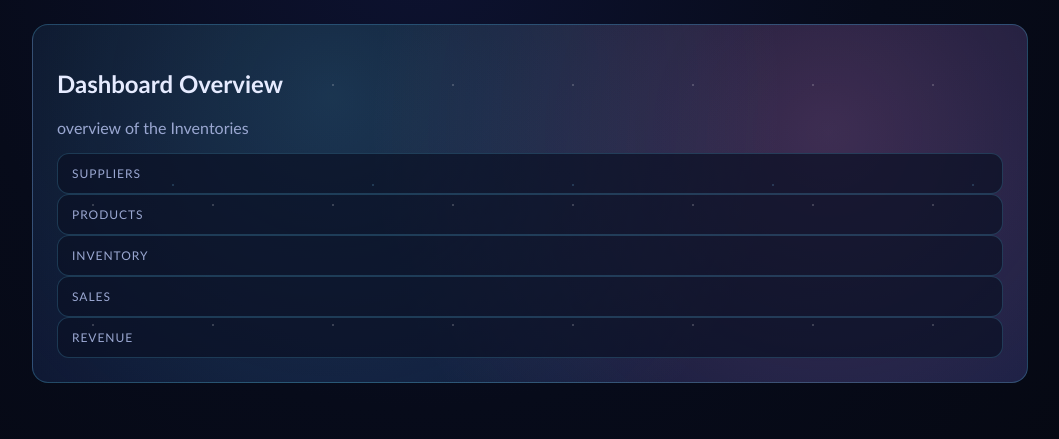
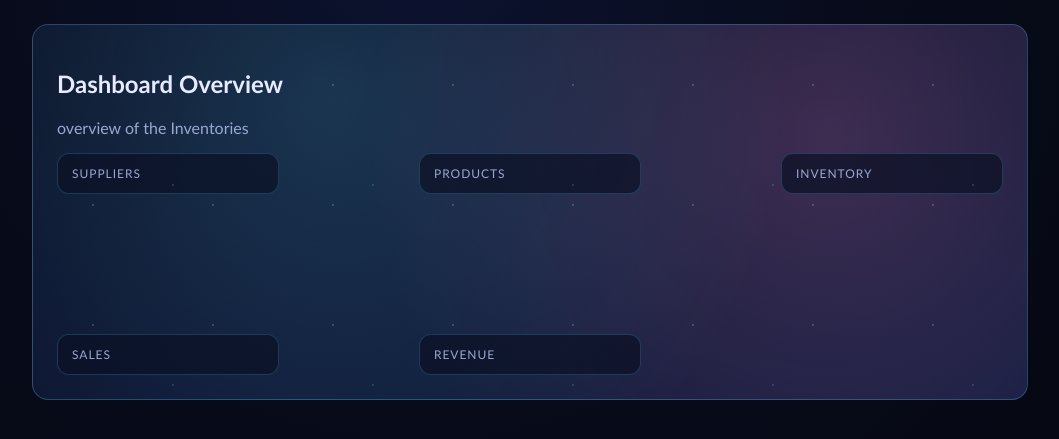
Before and after one commit to Xien04/IS-Management-System, a Django app: page / in a window 1280 px wide. Shown: the part 52-491 px from the top of the page, without its empty margins (220-1279 px from the left). Run offline with Django 5.2, Linux system fonts and the light colour scheme.

Commit message:
fixing grid in html

```diff
--- a/inventory/apps/dashboard/templates/dashboard/index.html
+++ b/inventory/apps/dashboard/templates/dashboard/index.html
@@ -8,6 +8,7 @@
             <div class="dashboard-orbits"></div>
             <h1>Dashboard Overview</h1>
             <p class="muted"> overview of the Inventories </p>
+            <div class=stat-grid>
                 <div class="stat-card">
                     <div class="stat-label">Suppliers</div>
                 </div>
@@ -24,5 +25,6 @@
                     <div class="stat-label">Revenue</div>
                 </div>
             </div>
+        </div>
     </section>
 {% endblock %}
```
Lines whose indentation alone changed are shown as unchanged.
